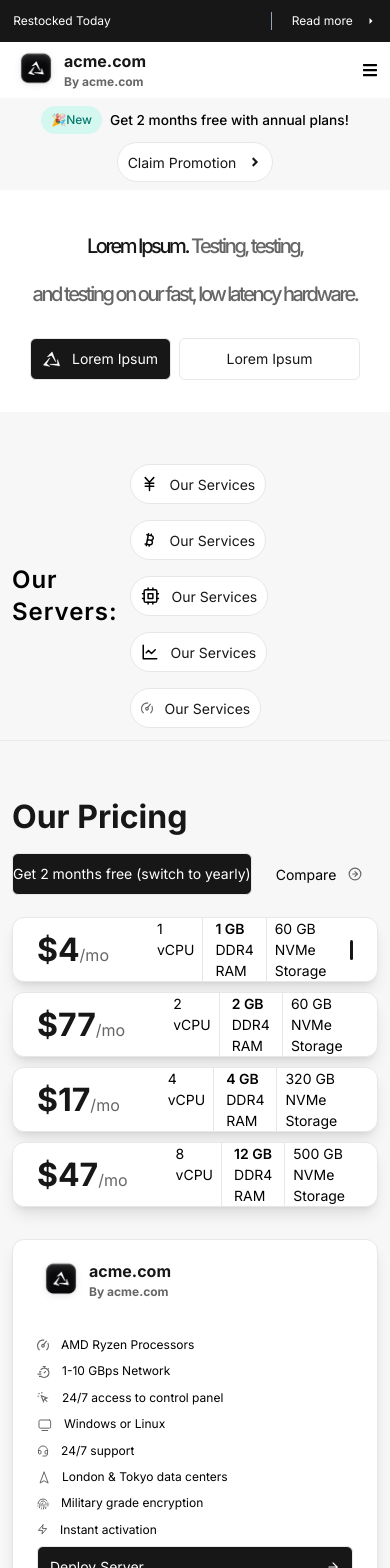
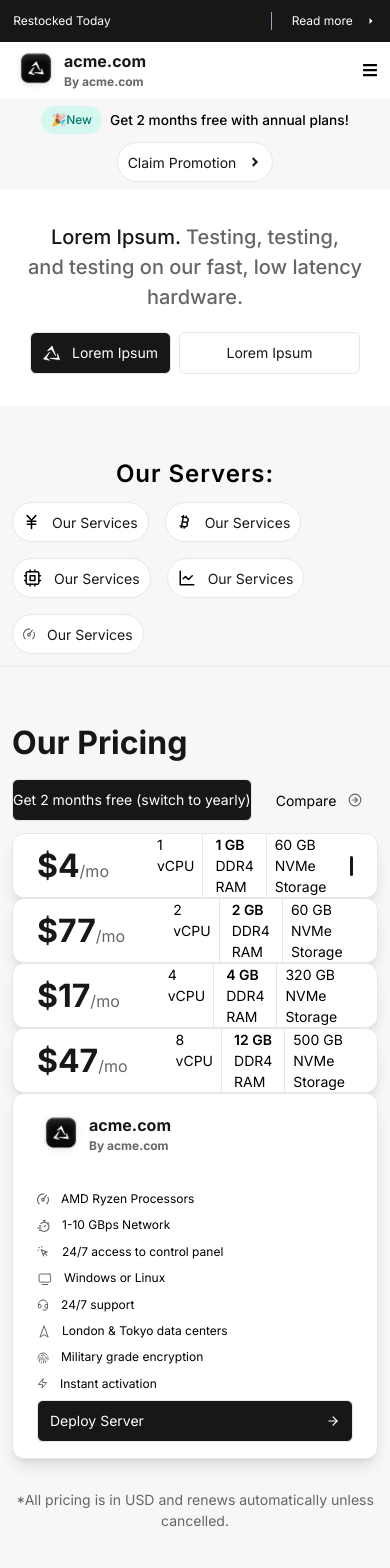
Before and after one commit to riajulpro/acme-rp, a Next.js app: page / in a window 390 px wide. Shown: the top 1568 px of the page. Built offline with nearby package versions, Linux system fonts and the light colour scheme.

Commit message:
Fixing some issues

```diff
--- a/src/components/ui/Banner.jsx
+++ b/src/components/ui/Banner.jsx
@@ -5,7 +5,7 @@ const Banner = () => {
   return (
     <section className="lg:min-h-[450px] bg-banner-bg object-cover bg-white flex items-center justify-center">
       <div className="mt-8 lg:mt-0">
-        <h1 className="text-primaryColor text-center text-[20px] md:text-[30px] lg:text-[40px] font-medium max-w-[859px] leading-[48px] tracking-[-2.4px]">
+        <h1 className="text-primaryColor text-center text-[20px] md:text-[30px] lg:text-[40px] font-medium max-w-[859px] lg:leading-[48px] lg:tracking-[-2.4px]">
           Lorem Ipsum.{" "}
           <span className="text-bannerText">
             Testing, testing, <br />
--- a/src/components/ui/Pricing.jsx
+++ b/src/components/ui/Pricing.jsx
@@ -20,8 +20,8 @@ const Pricing = () => {
       <h1 className="text-[32px] font-bold text-primaryColor mb-3">
         Our Pricing
       </h1>
-      <div className="flex flex-col lg:flex-row gap-8">
-        <div className="flex-1 flex flex-col gap-[10px]">
+      <div className="flex flex-col lg:flex-row lg:gap-8">
+        <div className="flex-1 flex flex-col lg:gap-[10px]">
           <div className="flex flex-wrap items-center gap-6 mb-3 lg:mb-9">
             <ActionButton variant="primary" padding="lg:px-[14px]">
               Get 2 months free (switch to yearly)
--- a/src/components/ui/Services.jsx
+++ b/src/components/ui/Services.jsx
@@ -9,7 +9,7 @@ import Button from "../shared/Button";
 
 const Services = () => {
   return (
-    <section className="my-10 lg:my-0 flex lg:flex-nowrap p-3 lg:py-11 lg:px-12 justify-center items-center gap-3 lg:gap-1 border-b border-borderColor">
+    <section className="my-10 lg:my-0 flex flex-col lg:flex-row lg:flex-nowrap p-3 lg:py-11 lg:px-12 justify-center items-center gap-3 lg:gap-1 border-b border-borderColor">
       <h1 className="text-[24px] font-semibold leading-[32px] tracking-[0.96px]">
         Our Servers:
       </h1>
```
